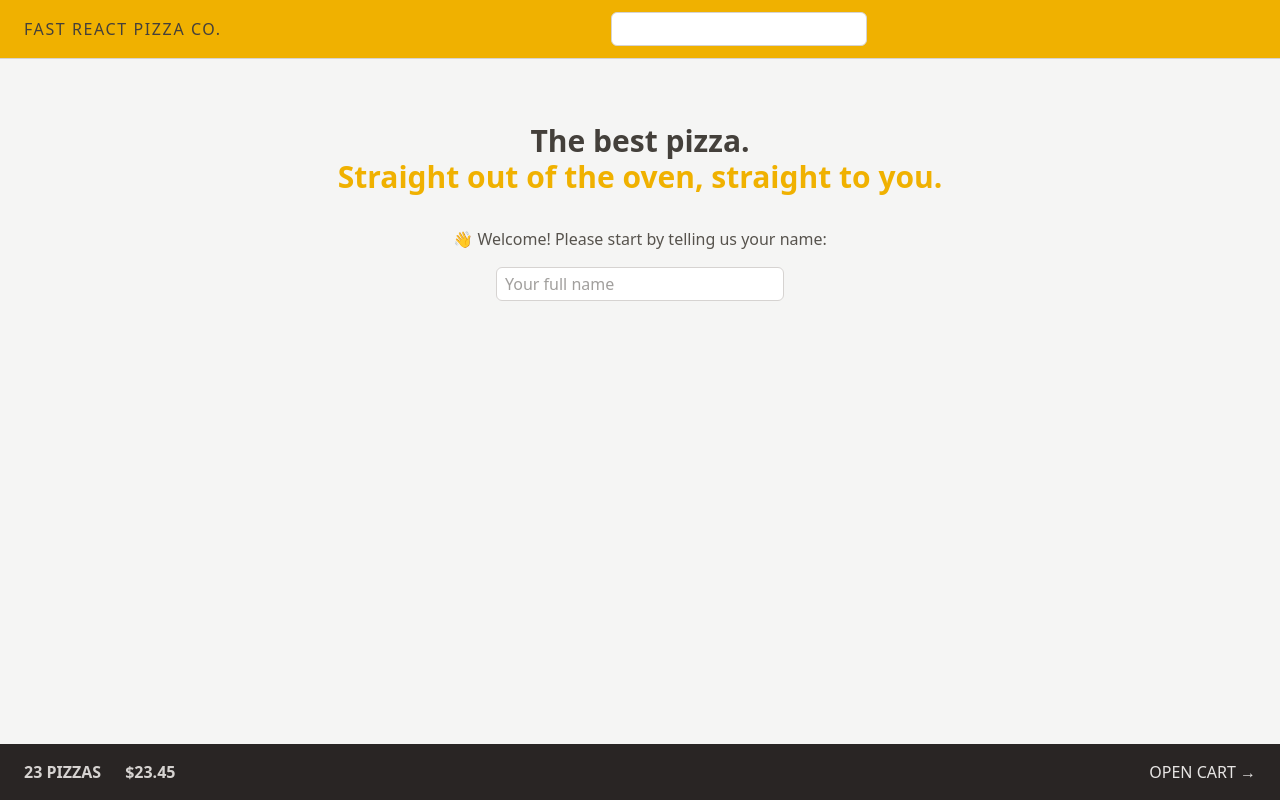
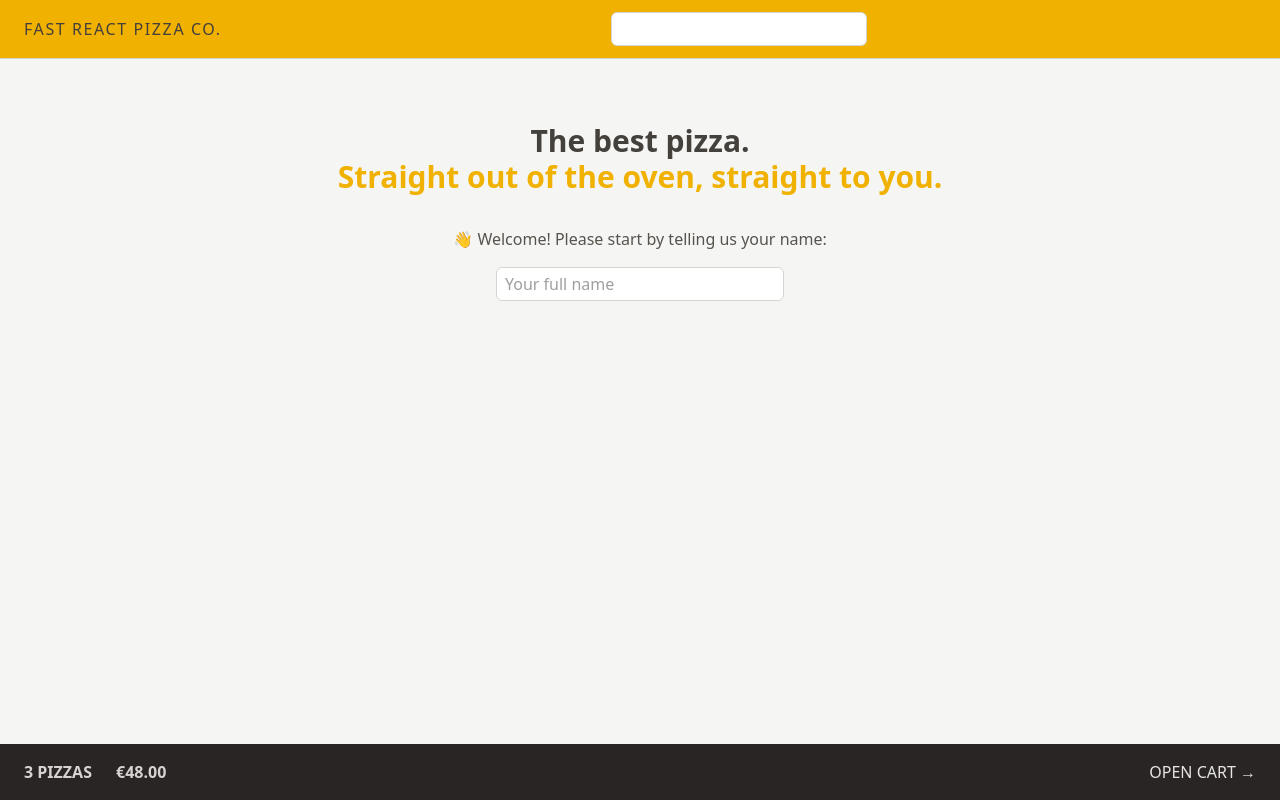
Before and after one commit to AAvi09/fast-react-pizza, a React (Vite) app: page / in a window 1280 px wide. Built offline with nearby package versions, Linux system fonts and the light colour scheme.

Commit message:
feat: enhance CartOverview to display total quantity and price; add selectors for cart data

```diff
--- a/src/features/cart/CartOverview.jsx
+++ b/src/features/cart/CartOverview.jsx
@@ -1,11 +1,20 @@
+import { useSelector } from "react-redux";
 import { Link } from "react-router-dom";
+import { getTotalCartPrice, getTotalCartQuantity } from "./CartSlice";
+import { formatCurrency } from "../../utils/helpers";
 
 function CartOverview() {
+  const totalCartQuantity = useSelector(getTotalCartQuantity);
+  const totalCartPrice = useSelector(getTotalCartPrice);
+
+  if (!totalCartQuantity) {
+    return null;
+  }
   return (
     <div className="bg-stone-800 text-stone-200 uppercase p-4 sm:px-6 text-sm md:text-base flex items-center justify-between">
       <p className="font-semibold text-stone-300 space-x-4 sm:space-x-6">
-        <span>23 pizzas</span>
-        <span>$23.45</span>
+        <span>{totalCartQuantity} pizzas</span>
+        <span>{formatCurrency(totalCartPrice)}</span>
       </p>
       <Link to="/cart">Open cart &rarr;</Link>
     </div>
--- a/src/features/cart/CartSlice.jsx
+++ b/src/features/cart/CartSlice.jsx
@@ -57,3 +57,9 @@
 } = CartSlice.actions;
 
 export default CartSlice.reducer;
+
+export const getTotalCartQuantity = (state) =>
+  state.cart.cart.reduce((total, item) => total + item.quantity, 0);
+
+export const getTotalCartPrice = (state) =>
+  state.cart.cart.reduce((sum, item) => sum + item.totalPrice, 0);
```
